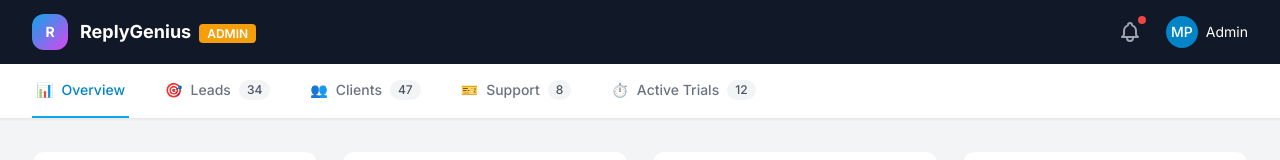
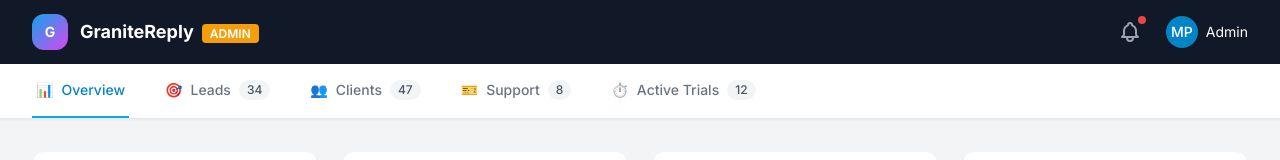
Before and after one commit to mpalmer79/replygenius-ai, a Next.js app: page /admin in a window 1280 px wide. Shown: the top 160 px of the page. Built offline with nearby package versions, Linux system fonts and the light colour scheme.

Commit message:
Update page.tsx

```diff
--- a/src/app/admin/page.tsx
+++ b/src/app/admin/page.tsx
@@ -61,10 +61,10 @@ export default function AdminDashboard() {
           <div className="flex items-center justify-between h-16">
             <div className="flex items-center space-x-3">
               <div className="w-9 h-9 bg-gradient-to-br from-primary-500 to-accent-500 rounded-xl flex items-center justify-center">
-                <span className="text-white font-bold text-sm">R</span>
+                <span className="text-white font-bold text-sm">G</span>
               </div>
               <div>
-                <span className="text-lg font-bold">ReplyGenius</span>
+                <span className="text-lg font-bold">GraniteReply</span>
                 <span className="ml-2 px-2 py-0.5 bg-amber-500 text-xs font-semibold rounded">ADMIN</span>
               </div>
             </div>
```
